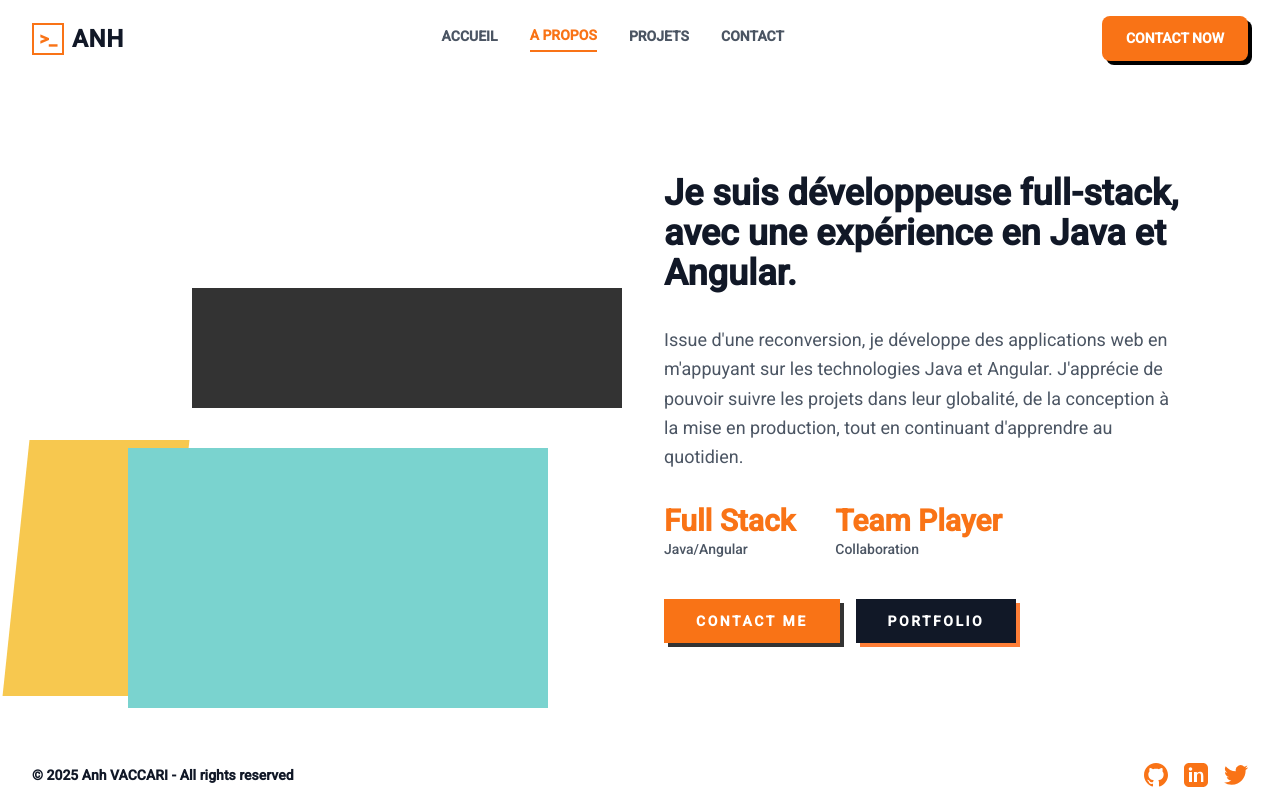
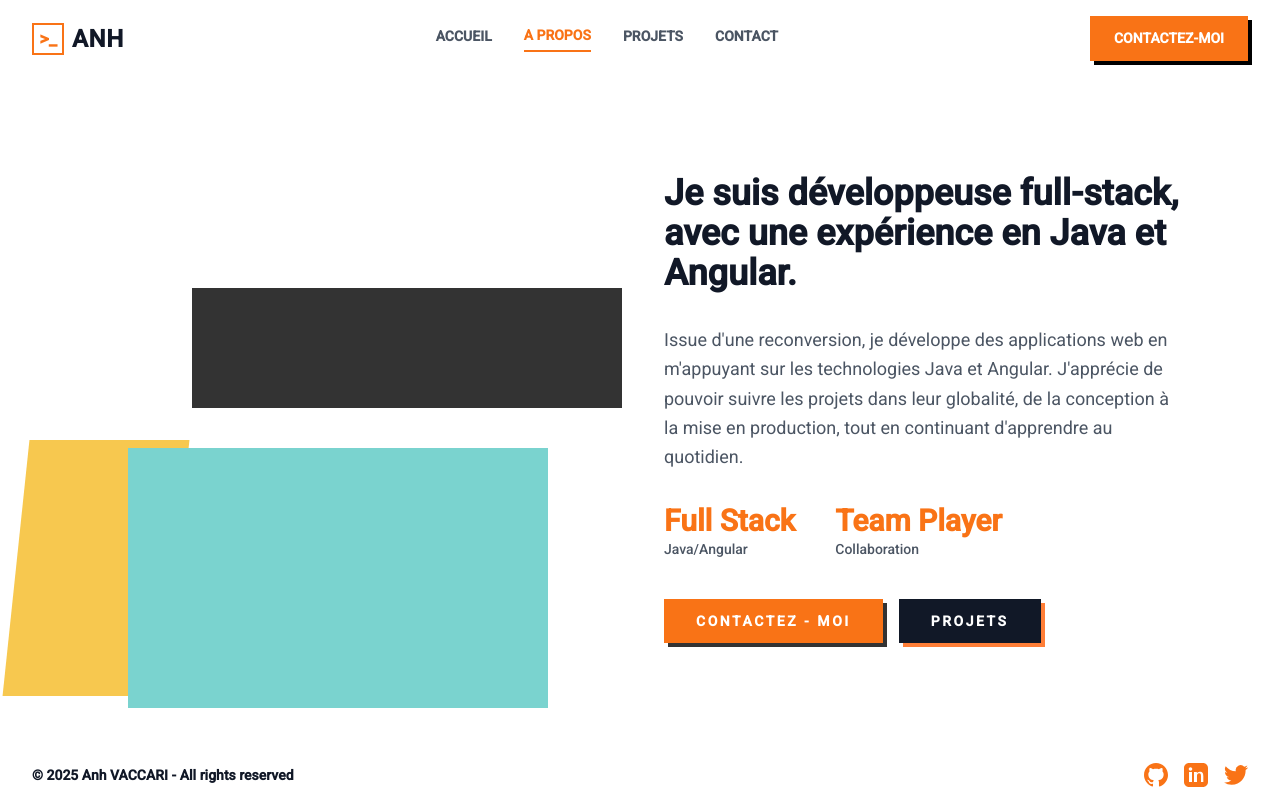
Before and after one commit to AnhVaccari/portfolio-angular, an Angular app: page /about in a window 1280 px wide. Built offline with nearby package versions, Linux system fonts and the light colour scheme.

Commit message:
fix: convert contact buttons to use routerLink for proper navigation

```diff
--- a/src/app/components/header/header.html
+++ b/src/app/components/header/header.html
@@ -46,11 +46,12 @@
 
       <!-- Contact Button -->
       <div class="hidden md:block">
-        <button
-          class="bg-orange-500 hover:bg-orange-600 active:bg-black text-white font-semibold px-6 py-3 rounded-lg transition-colors duration-200 shadow-[4px_4px_0px_rgba(0,0,0,1)] hover:shadow-[2px_2px_0px_rgba(0,0,0,1)] transform hover:translate-x-1 hover:translate-y-1 active:translate-x-2 active:translate-y-2 active:shadow-[1px_1px_0px_rgba(0,0,0,1)] transition-all"
+        <a
+          routerLink="/contact"
+          class="inline-block bg-orange-500 hover:bg-orange-600 active:bg-black text-white font-semibold px-6 py-3 transition-colors duration-200 shadow-[4px_4px_0px_rgba(0,0,0,1)] hover:shadow-[2px_2px_0px_rgba(0,0,0,1)] transform hover:translate-x-1 hover:translate-y-1 active:translate-x-2 active:translate-y-2 active:shadow-[1px_1px_0px_rgba(0,0,0,1)] transition-all"
         >
-          CONTACT NOW
-        </button>
+          CONTACTEZ-MOI
+        </a>
       </div>
 
       <!-- Mobile Menu Button -->
@@ -100,8 +101,8 @@
         >
           CONTACT
         </a>
-        <button class="bg-orange-500 text-white font-semibold px-6 py-3 rounded-lg mt-4 w-full">
-          CONTACT NOW
+        <button class="bg-orange-500 text-white font-semibold px-6 py-3 mt-4 w-full">
+          CONTACTEZ - MOI
         </button>
       </div>
     </div>
--- a/src/app/pages/about/about.html
+++ b/src/app/pages/about/about.html
@@ -44,14 +44,14 @@
           routerLink="/contact"
           class="inline-block bg-orange-500 hover:bg-orange-600 text-white font-semibold px-8 py-3 text-sm uppercase tracking-[0.18em] shadow-[4px_4px_0px_rgba(0,0,0,0.8)] hover:shadow-[2px_2px_0px_rgba(0,0,0,0.9)] transition-all"
         >
-          Contact me
+          Contactez - moi
         </a>
 
         <a
-          routerLink="/portfolio"
+          routerLink="/projects"
           class="inline-block bg-gray-900 hover:bg-black text-white font-semibold px-8 py-3 text-sm uppercase tracking-[0.18em] shadow-[4px_4px_0px_rgba(255,112,34,0.9)] hover:shadow-[2px_2px_0px_rgba(255,112,34,1)] transition-all"
         >
-          Portfolio
+          Projets
         </a>
       </div>
     </div>
--- a/src/app/pages/about/about.ts
+++ b/src/app/pages/about/about.ts
@@ -1,9 +1,10 @@
 import { Component } from '@angular/core';
+import { RouterModule } from '@angular/router';
 
 @Component({
   selector: 'app-about',
   standalone: true,
-  imports: [],
+  imports: [RouterModule],
   templateUrl: './about.html',
   styleUrl: './about.css',
 })
--- a/src/app/pages/home/home.html
+++ b/src/app/pages/home/home.html
@@ -4,12 +4,13 @@
       <!-- Colonne gauche : ton contenu Tailwind -->
       <div class="space-y-8">
         <div class="flex items-center space-x-2 text-gray-600">
-          <span class="text-2xl">👋 , </span>
+          <span class="text-2xl">👋 ,</span>
           <span class="text-lg font-medium tracking-wider">JE SUIS ANH</span>
         </div>
 
         <h1 class="text-4xl lg:text-4xl xl:text-4xl font-bold text-gray-900 leading-tight">
-          Développeuse Full-Stack
+          Développeuse Full - Stack <br />
+          <span class="text-gray-900">Java - Angular</span>
         </h1>
 
         <p class="text-xl text-gray-600 font-medium">Basée à Toulouse</p>
@@ -19,7 +20,7 @@
             routerLink="/contact"
             class="inline-block bg-orange-500 hover:bg-orange-600 active:bg-black text-white font-semibold px-8 py-4 shadow-[4px_4px_0px_rgba(0,0,0,1)] hover:shadow-[2px_2px_0px_rgba(0,0,0,1)] transform hover:translate-x-1 hover:translate-y-1 active:translate-x-2 active:translate-y-2 active:shadow-[1px_1px_0px_rgba(0,0,0,1)] transition-all text-lg"
           >
-            LET'S START
+            COMMENÇONS
           </a>
         </div>
       </div>
--- a/src/app/pages/home/home.ts
+++ b/src/app/pages/home/home.ts
@@ -1,9 +1,10 @@
 import { Component } from '@angular/core';
+import { RouterModule } from '@angular/router';
 
 @Component({
   selector: 'app-home',
   standalone: true,
-  imports: [],
+  imports: [RouterModule],
   templateUrl: './home.html',
   styleUrl: './home.css',
 })
```
